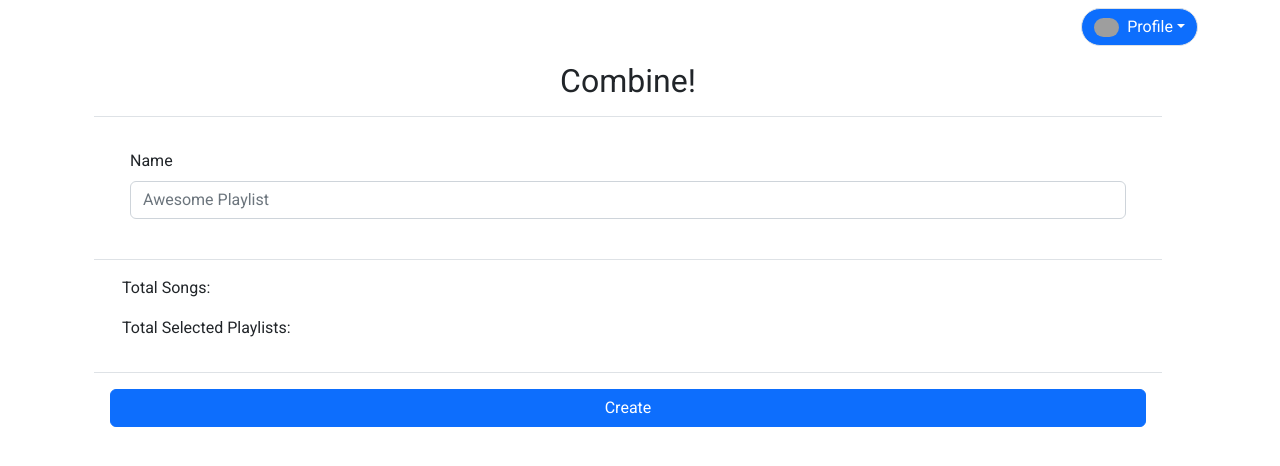
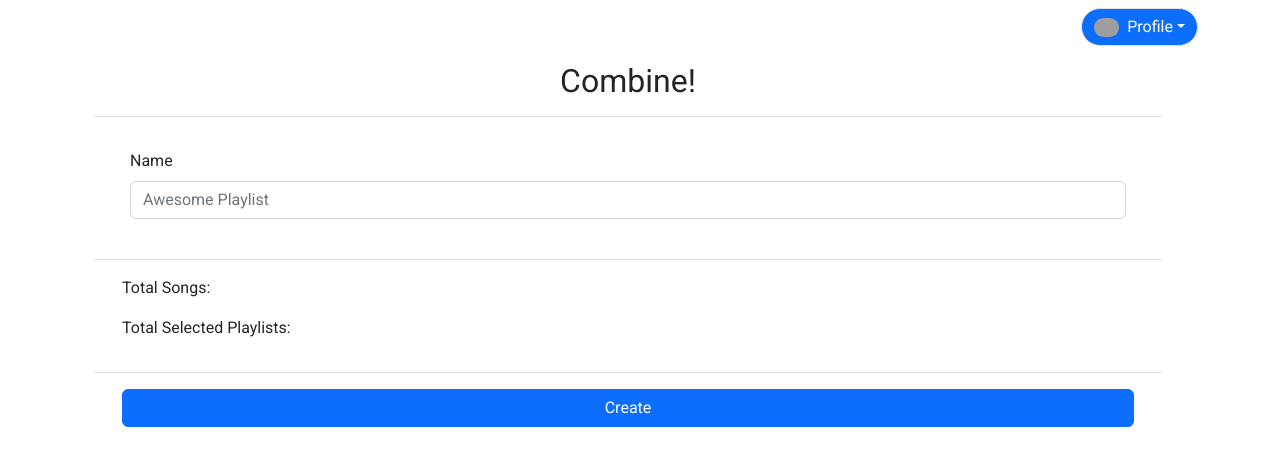
Before and after one commit to nicholasrubright/Gofiy-App, a Next.js app: page /mixer/components/Mixer/MixerForm in a window 1280 px wide. Shown: the top 466 px of the page. Built offline with nearby package versions, Linux system fonts and the light colour scheme; grey boxes are pictures that could not be loaded.

Commit message:
made loading button start working

```diff
--- /dev/null
+++ b/src/pages/mixer/components/Mixer/CreateButton.tsx
@@ -0,0 +1,20 @@
+export default function CreateButton(props: CreateButtonProps) {
+  const { isLoading, createNewPlaylist } = props;
+
+  return (
+    <button
+      type="button"
+      className={`btn ${!isLoading ? "btn-primary" : "btn-secondary"}`}
+      disabled={isLoading}
+      onClick={(e) => createNewPlaylist(e)}
+    >
+      {!isLoading && <span>Create</span>}
+      {isLoading && <span className="spinner-border spinner-border-sm"></span>}
+    </button>
+  );
+}
+
+interface CreateButtonProps {
+  isLoading: boolean;
+  createNewPlaylist: (e: any) => void;
+}
--- a/src/pages/mixer/components/Mixer/MixerForm.tsx
+++ b/src/pages/mixer/components/Mixer/MixerForm.tsx
@@ -1,8 +1,11 @@
+import { CreateButton } from ".";
+
 export default function MixerForm(props: MixerFormProps) {
   const { newPlaylistName, handleNewPlaylistName, createNewPlaylist } = props;
 
   return (
     <div className="container h-100">
+      <div className="">
         <div id="title" className="row text-center border-bottom py-2">
           <h2>Combine!</h2>
         </div>
@@ -26,14 +29,14 @@ export default function MixerForm(props: MixerFormProps) {
             <p>Total Songs: </p>
             <p>Total Selected Playlists: </p>
           </div>
-        <div id="buttons" className="row border-top p-3">
-          <button
-            type="button"
-            className="btn btn-primary"
-            onClick={(e) => createNewPlaylist(e)}
-          >
-            Create
-          </button>
+          <div id="buttons" className="row border-top p-3 align-items-end">
+            <div className="col d-grid align-self-end">
+              <CreateButton
+                isLoading={false}
+                createNewPlaylist={createNewPlaylist}
+              />
+            </div>
+          </div>
         </div>
       </div>
     </div>
--- a/src/pages/mixer/components/Mixer/index.ts
+++ b/src/pages/mixer/components/Mixer/index.ts
@@ -1,2 +1,3 @@
 export { default as Mixer } from "./Mixer";
 export { default as MixerForm } from "./MixerForm";
+export { default as CreateButton } from "./CreateButton";
--- a/src/pages/mixer/components/Playlist/PlaylistBlock.tsx
+++ b/src/pages/mixer/components/Playlist/PlaylistBlock.tsx
@@ -5,12 +5,17 @@ export default function PlaylistBlock(props: PlaylistBlockProp) {
     <div className="container rounded py-3">
       <div
         id="playlist-block"
-        className={`row rounded bg-light position-relative ${
+        className={`row rounded shadow bg-light position-relative ${
           active ? "active" : ""
         }`}
       >
         <div className="col-auto p-0">
-          <img className="rounded" src={imgUrl} width="100" height="100"></img>
+          <img
+            className="rounded object-fit-scale"
+            src={imgUrl}
+            width="100"
+            height="100"
+          ></img>
         </div>
         <div className="col align-self-center">
           <h4 className="text-center">{name}</h4>
```
Lines whose indentation alone changed are shown as unchanged.
